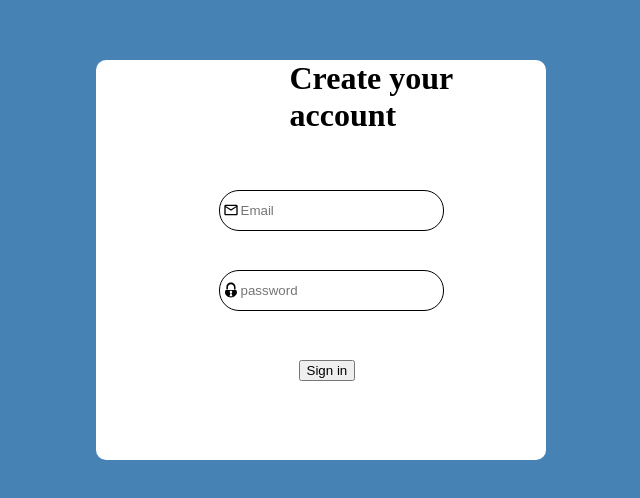
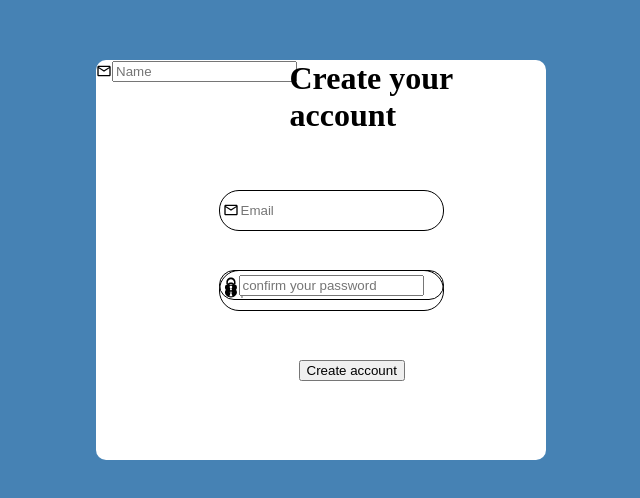
Before and after one commit to GabrielNew/timer-gate, a React (Vite) app: page / in a window 1280 px wide. Shown: the part 140-638 px from the top of the page, without its empty margins (319-959 px from the left). Built offline with nearby package versions, Linux system fonts and the light colour scheme.

Commit message:
Alterações página de criar conta

```diff
--- a/src/pages/CreateAccount/index.jsx
+++ b/src/pages/CreateAccount/index.jsx
@@ -4,14 +4,30 @@ import { useState } from "react";
 import "./styles.css";
 
 const CreateAccount = () => {
+  const [name, setName] = useState("");
   const [email, setEmail] = useState("");
   const [password, setPassword] = useState("");
+  const [passwordConfirm, setPasswordConfirm] = useState("");
   return (
     <>
       <form>
         <div id="loginBackgroundBox">
           <div id="logoImg">
             <h1>Create your account</h1>
+          </div>
+          <div className="inputUsername">
+            <div>
+              <MdOutlineEmail id="iconEmail" />
+              <input
+                type="text"
+                name="inputUsername"
+                id="userName"
+                placeholder="Name"
+                required
+                value={name}
+                onChange={(e) => setName(e.target.value)}
+              />
+            </div>
           </div>
           <div className="inputEmail">
             <div>
@@ -40,9 +56,21 @@ const CreateAccount = () => {
               onChange={(e) => setPassword(e.target.value)}
             />
           </div>
+          <div className="inputPassword">
+            <GiPadlock id="iconPassword" />
+            <input
+              type="password"
+              name="inputConfirmPassword"
+              id="userConfirmPassword"
+              placeholder="confirm your password"
+              required
+              value={passwordConfirm}
+              onChange={(e) => setPasswordConfirm(e.target.value)}
+            />
+          </div>
           <div>
             <button type="submit" id="btnLogin">
-              Sign in
+              Create account
             </button>
           </div>
         </div>
--- a/src/pages/CreateAccount/styles.css
+++ b/src/pages/CreateAccount/styles.css
@@ -12,3 +12,69 @@ body {
   left: 50%;
   transform: translate(-50%, -50%);
 }
+
+.inputEmail {
+  border: 1px solid black;
+  border-radius: 20px;
+  padding: 3px;
+  width: 50%;
+  margin: 10px;
+  top: 30%;
+  position: absolute;
+  left: 25%;
+}
+
+#userEmail {
+  border: none;
+  outline: 0;
+  box-shadow: none;
+  border-radius: 10px;
+  height: 33px;
+}
+
+.inputPassword {
+  border: 1px solid black;
+  border-radius: 20px;
+  padding: 3px;
+  width: 50%;
+  margin: 10px;
+  top: 50%;
+  position: absolute;
+  left: 25%;
+}
+
+#userPassword {
+  border: none;
+  outline: 0;
+  box-shadow: none;
+  border-radius: 10px;
+  height: 33px;
+}
+
+#createAccountLink {
+  position: absolute;
+  top: 90%;
+  left: 21%;
+  padding: 10px;
+}
+
+#iconEmail {
+  position: relative;
+  top: 3px;
+}
+
+#iconPassword {
+  position: relative;
+  top: 3px;
+}
+
+#btnLogin {
+  position: absolute;
+  top: 75%;
+  left: 45%;
+}
+
+#logoImg {
+  position: absolute;
+  left: 43%;
+}
```
